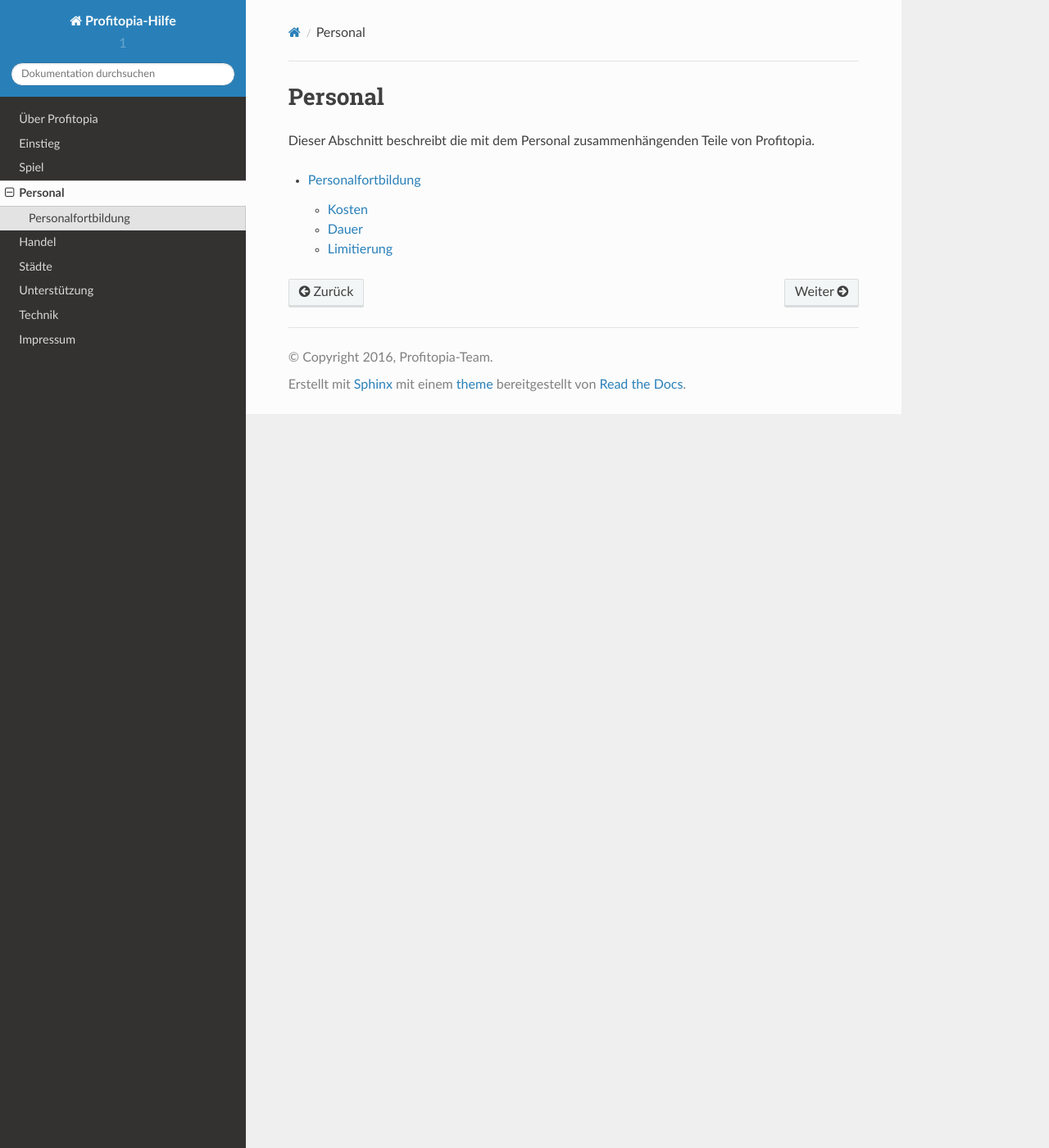
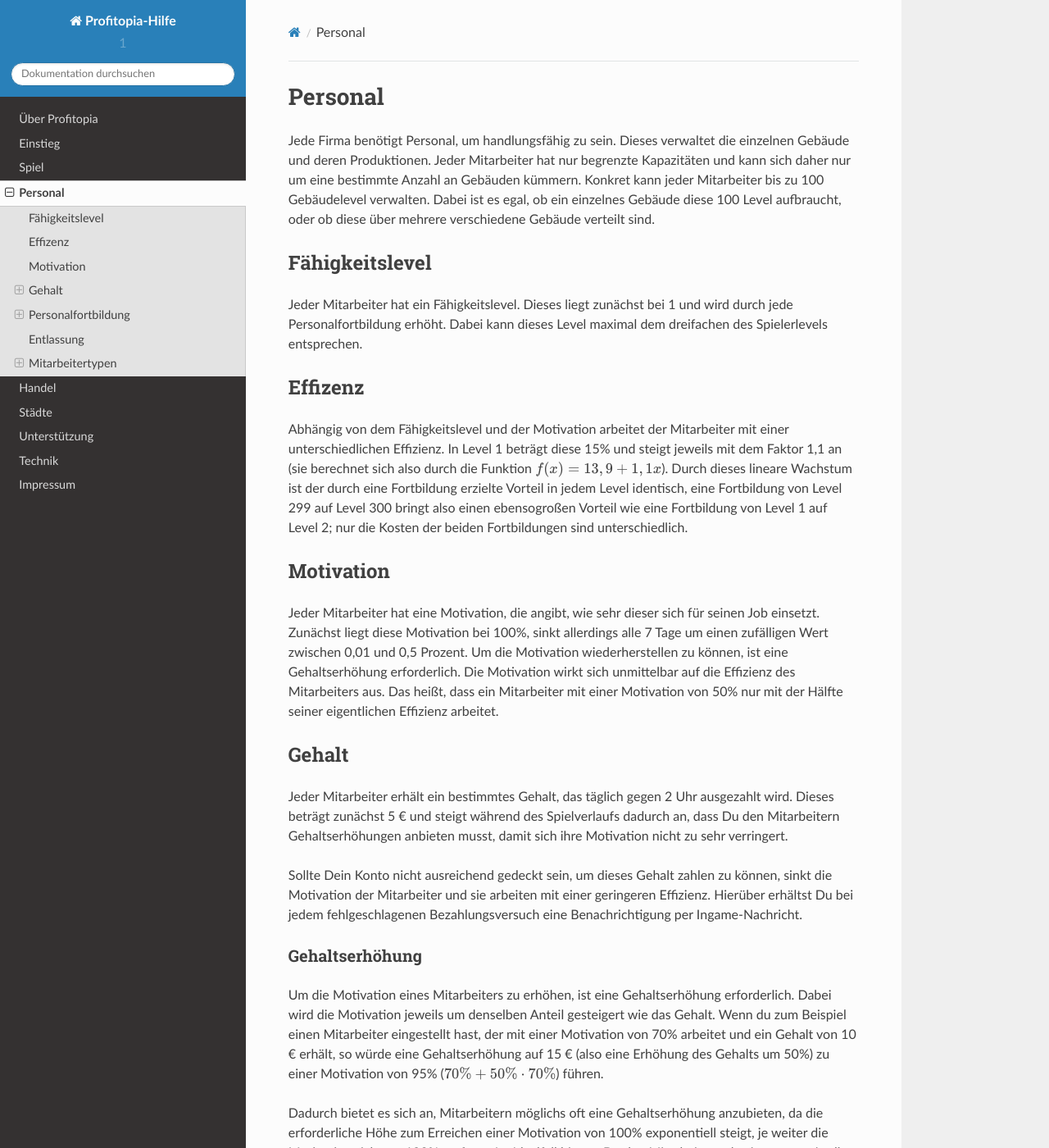
Before and after one commit to profitopia/help, a Sphinx documentation site: the page built from source/employees/index.rst, in a window 1280 px wide and 1400 px high. Shown: the whole window at 82% size. Built offline with Sphinx 7.4.7 and the Read the Docs theme 2.0.0, drawn with Linux system fonts in a browser that asks for light colours; some of the changed text lies outside the part shown.

Commit message:
updated employee page

```diff
--- a/source/employees/index.rst
+++ b/source/employees/index.rst
@@ -1,10 +1,71 @@
 Personal
 ########
 
-Dieser Abschnitt beschreibt die mit dem Personal zusammenhängenden Teile von Profitopia.
+Jede Firma benötigt Personal, um handlungsfähig zu sein. Dieses verwaltet die einzelnen Gebäude und deren Produktionen. Jeder Mitarbeiter hat nur begrenzte Kapazitäten und kann sich daher nur um eine bestimmte Anzahl an Gebäuden kümmern. Konkret kann jeder Mitarbeiter bis zu 100 Gebäudelevel verwalten. Dabei ist es egal, ob ein einzelnes Gebäude diese 100 Level aufbraucht, oder ob diese über mehrere verschiedene Gebäude verteilt sind.
 
-.. toctree::
-  :maxdepth: 2
+Fähigkeitslevel
+===============
 
+Jeder Mitarbeiter hat ein Fähigkeitslevel. Dieses liegt zunächst bei 1 und wird durch jede Personalfortbildung erhöht. Dabei kann dieses Level maximal dem dreifachen des Spielerlevels entsprechen.
 
-  education
+Effizenz
+========
+
+Abhängig von dem Fähigkeitslevel und der Motivation arbeitet der Mitarbeiter mit einer unterschiedlichen Effizienz. In Level 1 beträgt diese 15% und steigt jeweils mit dem Faktor 1,1 an (sie berechnet sich also durch die Funktion :math:`f(x) = 13,9 + 1,1x`). Durch dieses lineare Wachstum ist der durch eine Fortbildung erzielte Vorteil in jedem Level identisch, eine Fortbildung von Level 299 auf Level 300 bringt also einen ebensogroßen Vorteil wie eine Fortbildung von Level 1 auf Level 2; nur die Kosten der beiden Fortbildungen sind unterschiedlich.
+
+Motivation
+==========
+
+Jeder Mitarbeiter hat eine Motivation, die angibt, wie sehr dieser sich für seinen Job einsetzt. Zunächst liegt diese Motivation bei 100%, sinkt allerdings alle 7 Tage um einen zufälligen Wert zwischen 0,01 und 0,5 Prozent. Um die Motivation wiederherstellen zu können, ist eine Gehaltserhöhung erforderlich.
+Die Motivation wirkt sich unmittelbar auf die Effizienz des Mitarbeiters aus. Das heißt, dass ein Mitarbeiter mit einer Motivation von 50% nur mit der Hälfte seiner eigentlichen Effizienz arbeitet.
+
+Gehalt
+======
+
+Jeder Mitarbeiter erhält ein bestimmtes Gehalt, das täglich gegen 2 Uhr ausgezahlt wird. Dieses beträgt zunächst 5 € und steigt während des Spielverlaufs dadurch an, dass Du den Mitarbeitern Gehaltserhöhungen anbieten musst, damit sich ihre Motivation nicht zu sehr verringert.
+
+Sollte Dein Konto nicht ausreichend gedeckt sein, um dieses Gehalt zahlen zu können, sinkt die Motivation der Mitarbeiter und sie arbeiten mit einer geringeren Effizienz. Hierüber erhältst Du bei jedem fehlgeschlagenen Bezahlungsversuch eine Benachrichtigung per Ingame-Nachricht.
+
+Gehaltserhöhung
+---------------
+
+Um die Motivation eines Mitarbeiters zu erhöhen, ist eine Gehaltserhöhung erforderlich. Dabei wird die Motivation jeweils um denselben Anteil gesteigert wie das Gehalt. Wenn du zum Beispiel einen Mitarbeiter eingestellt hast, der mit einer Motivation von 70% arbeitet und ein Gehalt von 10 € erhält, so würde eine Gehaltserhöhung auf 15 € (also eine Erhöhung des Gehalts um 50%) zu einer Motivation von 95% (:math:`70\% + 50\% \cdot 70\%`) führen.
+
+Dadurch bietet es sich an, Mitarbeitern möglichs oft eine Gehaltserhöhung anzubieten, da die erforderliche Höhe zum Erreichen einer Motivation von 100% exponentiell steigt, je weiter die Motivation sich von 100% entfernt. Im Idealfall bietest Du den Mitarbeitern also immer unmittelbar nach dem Verlust der maximalen Motivation (also jede Woche) eine neue Gehaltserhöhung an.
+
+.. _employees_training:
+
+Personalfortbildung
+===================
+
+Um die Effizenz der Mitarbeiter zu steigern, gibt es die Möglichkeit der Fortbildung. Während der Fortbildung beträgt die Effizienz des Mitarbeiters nur einen Viertel der regulären Effizienz (also etwa statt 20% nur 5%).
+
+Kosten
+------
+
+Die Kosten für die Fortbildung steigen mit dem Level des Mitarbeiters. Die erste Fortbildung (auf Level 2) kostet 20 €, jede weitere ist um 4% teurer. Damit kostet etwa die höchste Fortbildung auf Level 300 knapp 2,5 Millionen Euro.
+
+Dauer
+-----
+
+Jede Mitarbeiterfortbildung dauert – unabhängig von dem Level – 24 Stunden.
+
+Limitierung
+-----------
+
+Mitarbeiter können maximal bis zu dem dreifachen des Spielerlevels fortgebildet werden. Hat ein Spieler etwa das Level 5, so beträgt das höchste Level, das ein Mitarbeiter dieses Spielers haben kann, 15.
+
+Entlassung
+==========
+
+Ein Mitarbeiter kann frühestens 7 Tage nach seiner Einstellung entlassen werden. Die Entlassung ist nur dann möglich, wenn auch ohne diesen Mitarbeiter ausreichend viele Mitarbeiter des entsprechenden Typs vorhanden sind, um alle Gebäude weiterhin betreiben zu können.
+
+Mitarbeitertypen
+================
+
+Es gibt für jeden Gebäudetyp einen Mitarbeitertyp sowie den Sekretär.
+
+Sekretär
+--------
+
+Der Sekretär ist ein besonderer Mitarbeitertyp; er wird benötigt, um sämtliche Personal- und Bauaktionen zu verwalten. Daher ist es nicht möglich, andere Mitarbeiter einzustellen, solange noch kein Sekretär vorhanden ist; dieser sollte also als erstes angestellt werden. Gleichzeitig kann jede Firma nur einen einzigen Sekretär beschäftigen.
--- a/source/index.rst
+++ b/source/index.rst
@@ -4,7 +4,7 @@ Profitopia-Hilfe
 Herzlich Willkommen zur Profitopia-Hilfe! Diese Seite soll alle relevanten Informationen zusammenfassen, die beim Einstieg in Profitopia und auch der fortlaufenden Verwendung helfen sollen.
 
 .. toctree::
-  :maxdepth: 2
+  :maxdepth: 5
 
 
   about
```
Also changed, not shown: source/employees/education.rst (deleted, +0 -21 lines).
